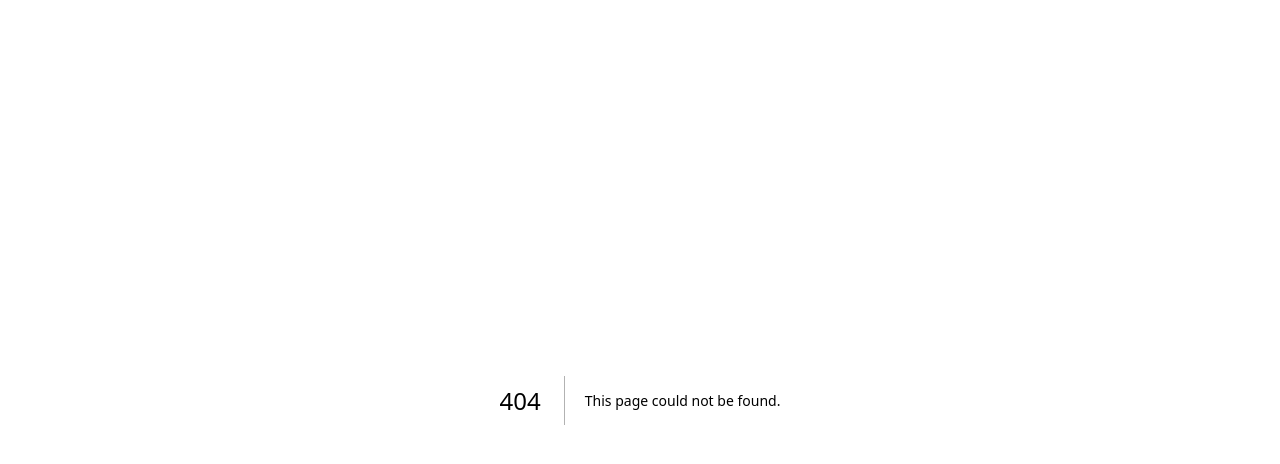
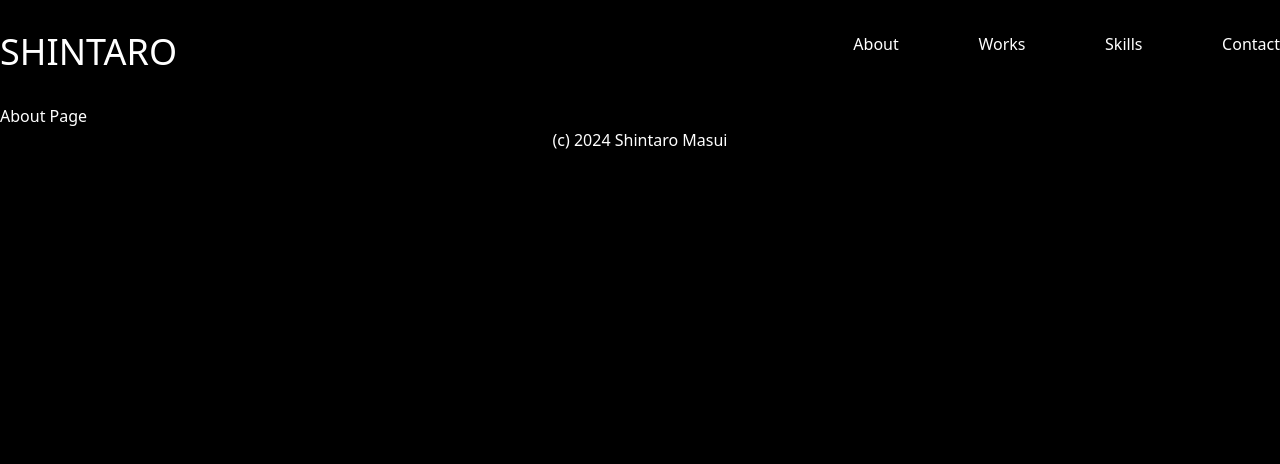
Before and after one commit to shintaro2368/portfolioSite, a Next.js app: page /about in a window 1280 px wide. Before the commit this address had no page. Shown: the top 464 px of the page. Built offline with nearby package versions, Linux system fonts and the light colour scheme.

Commit message:
各ページの追加

```diff
--- /dev/null
+++ b/app/_components/copy-right.tsx
@@ -0,0 +1,3 @@
+export default function CopyRight() {
+    return <label className="block w-full text-center">{"(c) 2024 Shintaro Masui"}</label>
+}
--- /dev/null
+++ b/app/_components/logo.tsx
@@ -0,0 +1,11 @@
+import Link from "next/link"
+
+export default function Logo() {
+    return(
+        <div className="">
+            <Link key="Home" href="/">
+                <h1 className="text-4xl">SHINTARO</h1>
+            </Link>
+        </div>
+    )
+}
--- /dev/null
+++ b/app/_components/nav-links.tsx
@@ -0,0 +1,32 @@
+import Link from "next/link";
+
+// ナビゲーションのリンクを定義しています
+export default function NavLinks(): JSX.Element {
+
+    type link = {
+        readonly name: string,
+        readonly href: string,
+    }
+
+    const links: link[] = [
+        {name: "About", href: "/about"},
+        {name: "Works", href: "/works"},
+        {name: "Skills", href: "/skills"},
+        {name: "Contact", href: "/contact"},
+    ];
+
+    return(
+        <>
+            {links.map((link: link) => {
+                return(
+                    <Link
+                        key={link.name}
+                        href={link.href}
+                    >
+                        <p>{link.name}</p>
+                    </Link>
+                )
+            })}
+        </>
+    );
+}
--- /dev/null
+++ b/app/_components/nav.tsx
@@ -0,0 +1,13 @@
+import NavLinks from "./nav-links";
+import Logo from "./logo";
+
+export default function Nav() {
+    return(
+        <div className="py-8 flex justify-between">
+            <Logo />
+            <div className="flex justify-between w-1/3">
+                <NavLinks/>
+            </div>
+        </div>
+    );
+}
--- /dev/null
+++ b/app/about/page.tsx
@@ -0,0 +1,3 @@
+export default function Page() {
+    return <p>About Page</p>
+}
--- /dev/null
+++ b/app/contact/page.tsx
@@ -0,0 +1,3 @@
+export default function Page() {
+    return <p>Contact Page</p>
+}
--- a/app/globals.css
+++ b/app/globals.css
@@ -1,33 +1,3 @@
 @tailwind base;
 @tailwind components;
 @tailwind utilities;
-
-:root {
-  --foreground-rgb: 0, 0, 0;
-  --background-start-rgb: 214, 219, 220;
-  --background-end-rgb: 255, 255, 255;
-}
-
-@media (prefers-color-scheme: dark) {
-  :root {
-    --foreground-rgb: 255, 255, 255;
-    --background-start-rgb: 0, 0, 0;
-    --background-end-rgb: 0, 0, 0;
-  }
-}
-
-body {
-  color: rgb(var(--foreground-rgb));
-  background: linear-gradient(
-      to bottom,
-      transparent,
-      rgb(var(--background-end-rgb))
-    )
-    rgb(var(--background-start-rgb));
-}
-
-@layer utilities {
-  .text-balance {
-    text-wrap: balance;
-  }
-}
--- a/app/layout.tsx
+++ b/app/layout.tsx
@@ -1,12 +1,14 @@
 import type { Metadata } from "next";
 import { Inter } from "next/font/google";
 import "./globals.css";
+import Nav from "./_components/nav";
+import CopyRight from "./_components/copy-right";
 
 const inter = Inter({ subsets: ["latin"] });
 
 export const metadata: Metadata = {
-  title: "Create Next App",
-  description: "Generated by create next app",
+  title: "Portfolio",
+  description: "桝井真太郎のポートフォリオサイトへようこそ。",
 };
 
 export default function RootLayout({
@@ -15,8 +17,20 @@ export default function RootLayout({
   children: React.ReactNode;
 }>) {
   return (
-    <html lang="en">
-      <body className={inter.className}>{children}</body>
+    <html lang="ja">
+      <body className={`$inter.className bg-black text-white`}>
+          <div className="max-w-7xl m-auto">
+            <header>
+              <Nav/>
+            </header>
+            <main>
+              {children}
+            </main>
+            <footer>
+              <CopyRight/>
+            </footer>
+          </div>
+      </body>
     </html>
   );
 }
--- a/app/page.tsx
+++ b/app/page.tsx
@@ -1,113 +1,8 @@
-import Image from "next/image";
-
-export default function Home() {
+export default function Page() {
   return (
-    <main className="flex min-h-screen flex-col items-center justify-between p-24">
-      <div className="z-10 max-w-5xl w-full items-center justify-between font-mono text-sm lg:flex">
-        <p className="fixed left-0 top-0 flex w-full justify-center border-b border-gray-300 bg-gradient-to-b from-zinc-200 pb-6 pt-8 backdrop-blur-2xl dark:border-neutral-800 dark:bg-zinc-800/30 dark:from-inherit lg:static lg:w-auto  lg:rounded-xl lg:border lg:bg-gray-200 lg:p-4 lg:dark:bg-zinc-800/30">
-          Get started by editing&nbsp;
-          <code className="font-mono font-bold">app/page.tsx</code>
-        </p>
-        <div className="fixed bottom-0 left-0 flex h-48 w-full items-end justify-center bg-gradient-to-t from-white via-white dark:from-black dark:via-black lg:static lg:h-auto lg:w-auto lg:bg-none">
-          <a
-            className="pointer-events-none flex place-items-center gap-2 p-8 lg:pointer-events-auto lg:p-0"
-            href="https://vercel.com?utm_source=create-next-app&utm_medium=appdir-template&utm_campaign=create-next-app"
-            target="_blank"
-            rel="noopener noreferrer"
-          >
-            By{" "}
-            <Image
-              src="/vercel.svg"
-              alt="Vercel Logo"
-              className="dark:invert"
-              width={100}
-              height={24}
-              priority
-            />
-          </a>
-        </div>
+      <div>
+        <p>Hello, I'm</p>
+        <p>Shintaro Masui</p>
       </div>
-
-      <div className="relative flex place-items-center before:absolute before:h-[300px] before:w-full sm:before:w-[480px] before:-translate-x-1/2 before:rounded-full before:bg-gradient-radial before:from-white before:to-transparent before:blur-2xl before:content-[''] after:absolute after:-z-20 after:h-[180px] after:w-full sm:after:w-[240px] after:translate-x-1/3 after:bg-gradient-conic after:from-sky-200 after:via-blue-200 after:blur-2xl after:content-[''] before:dark:bg-gradient-to-br before:dark:from-transparent before:dark:to-blue-700 before:dark:opacity-10 after:dark:from-sky-900 after:dark:via-[#0141ff] after:dark:opacity-40 before:lg:h-[360px] z-[-1]">
-        <Image
-          className="relative dark:drop-shadow-[0_0_0.3rem_#ffffff70] dark:invert"
-          src="/next.svg"
-          alt="Next.js Logo"
-          width={180}
-          height={37}
-          priority
-        />
-      </div>
-
-      <div className="mb-32 grid text-center lg:max-w-5xl lg:w-full lg:mb-0 lg:grid-cols-4 lg:text-left">
-        <a
-          href="https://nextjs.org/docs?utm_source=create-next-app&utm_medium=appdir-template&utm_campaign=create-next-app"
-          className="group rounded-lg border border-transparent px-5 py-4 transition-colors hover:border-gray-300 hover:bg-gray-100 hover:dark:border-neutral-700 hover:dark:bg-neutral-800/30"
-          target="_blank"
-          rel="noopener noreferrer"
-        >
-          <h2 className={`mb-3 text-2xl font-semibold`}>
-            Docs{" "}
-            <span className="inline-block transition-transform group-hover:translate-x-1 motion-reduce:transform-none">
-              -&gt;
-            </span>
-          </h2>
-          <p className={`m-0 max-w-[30ch] text-sm opacity-50`}>
-            Find in-depth information about Next.js features and API.
-          </p>
-        </a>
-
-        <a
-          href="https://nextjs.org/learn?utm_source=create-next-app&utm_medium=appdir-template-tw&utm_campaign=create-next-app"
-          className="group rounded-lg border border-transparent px-5 py-4 transition-colors hover:border-gray-300 hover:bg-gray-100 hover:dark:border-neutral-700 hover:dark:bg-neutral-800/30"
-          target="_blank"
-          rel="noopener noreferrer"
-        >
-          <h2 className={`mb-3 text-2xl font-semibold`}>
-            Learn{" "}
-            <span className="inline-block transition-transform group-hover:translate-x-1 motion-reduce:transform-none">
-              -&gt;
-            </span>
-          </h2>
-          <p className={`m-0 max-w-[30ch] text-sm opacity-50`}>
-            Learn about Next.js in an interactive course with&nbsp;quizzes!
-          </p>
-        </a>
-
-        <a
-          href="https://vercel.com/templates?framework=next.js&utm_source=create-next-app&utm_medium=appdir-template&utm_campaign=create-next-app"
-          className="group rounded-lg border border-transparent px-5 py-4 transition-colors hover:border-gray-300 hover:bg-gray-100 hover:dark:border-neutral-700 hover:dark:bg-neutral-800/30"
-          target="_blank"
-          rel="noopener noreferrer"
-        >
-          <h2 className={`mb-3 text-2xl font-semibold`}>
-            Templates{" "}
-            <span className="inline-block transition-transform group-hover:translate-x-1 motion-reduce:transform-none">
-              -&gt;
-            </span>
-          </h2>
-          <p className={`m-0 max-w-[30ch] text-sm opacity-50`}>
-            Explore starter templates for Next.js.
-          </p>
-        </a>
-
-        <a
-          href="https://vercel.com/new?utm_source=create-next-app&utm_medium=appdir-template&utm_campaign=create-next-app"
-          className="group rounded-lg border border-transparent px-5 py-4 transition-colors hover:border-gray-300 hover:bg-gray-100 hover:dark:border-neutral-700 hover:dark:bg-neutral-800/30"
-          target="_blank"
-          rel="noopener noreferrer"
-        >
-          <h2 className={`mb-3 text-2xl font-semibold`}>
-            Deploy{" "}
-            <span className="inline-block transition-transform group-hover:translate-x-1 motion-reduce:transform-none">
-              -&gt;
-            </span>
-          </h2>
-          <p className={`m-0 max-w-[30ch] text-sm opacity-50 text-balance`}>
-            Instantly deploy your Next.js site to a shareable URL with Vercel.
-          </p>
-        </a>
-      </div>
-    </main>
   );
 }
--- /dev/null
+++ b/app/skills/page.tsx
@@ -0,0 +1,3 @@
+export default function Page() {
+    return <p>Skills Page</p>
+}
--- /dev/null
+++ b/app/works/page.tsx
@@ -0,0 +1,3 @@
+export default function Page () {
+    return <p>Works Page</p>
+}
```
